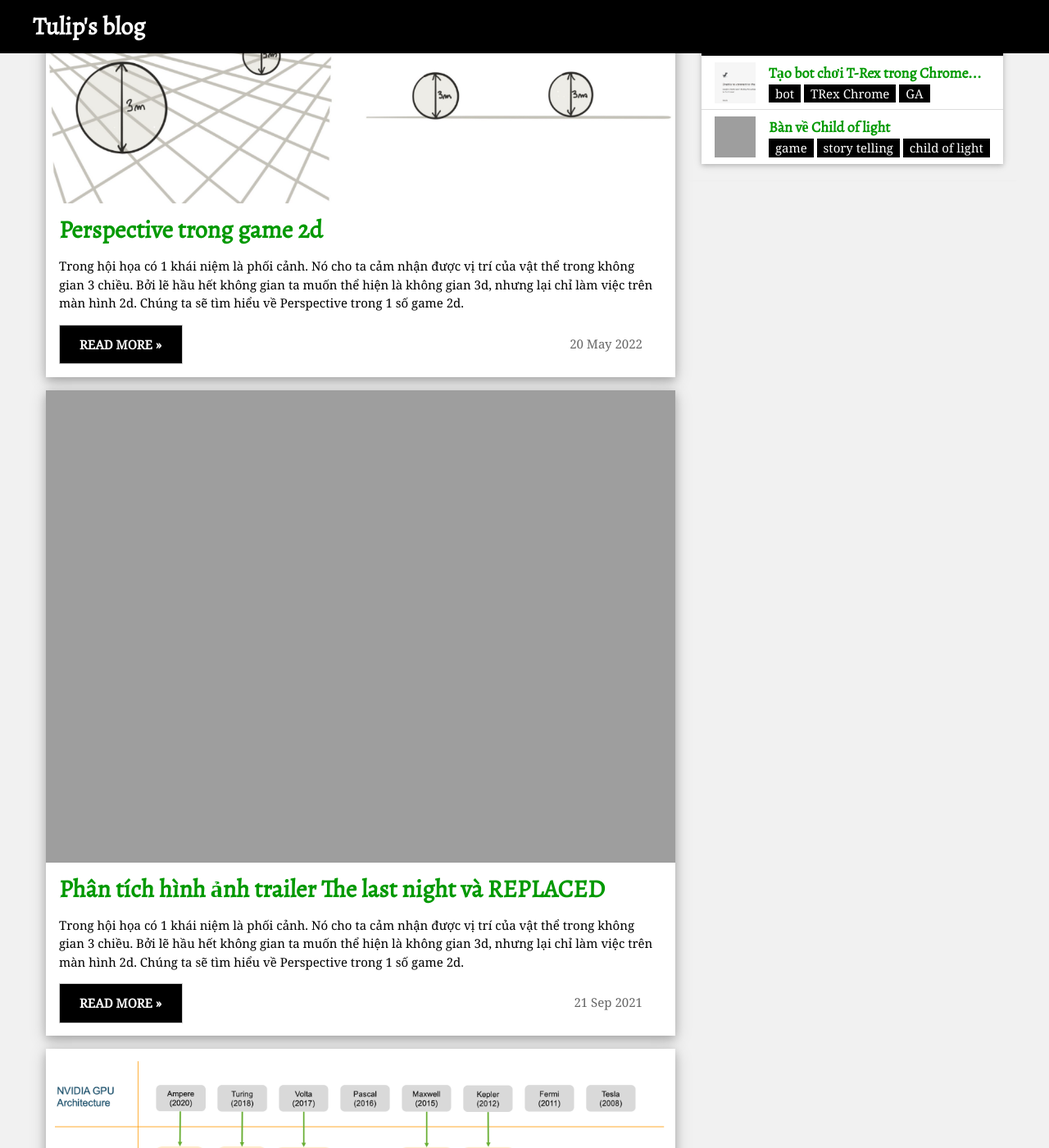
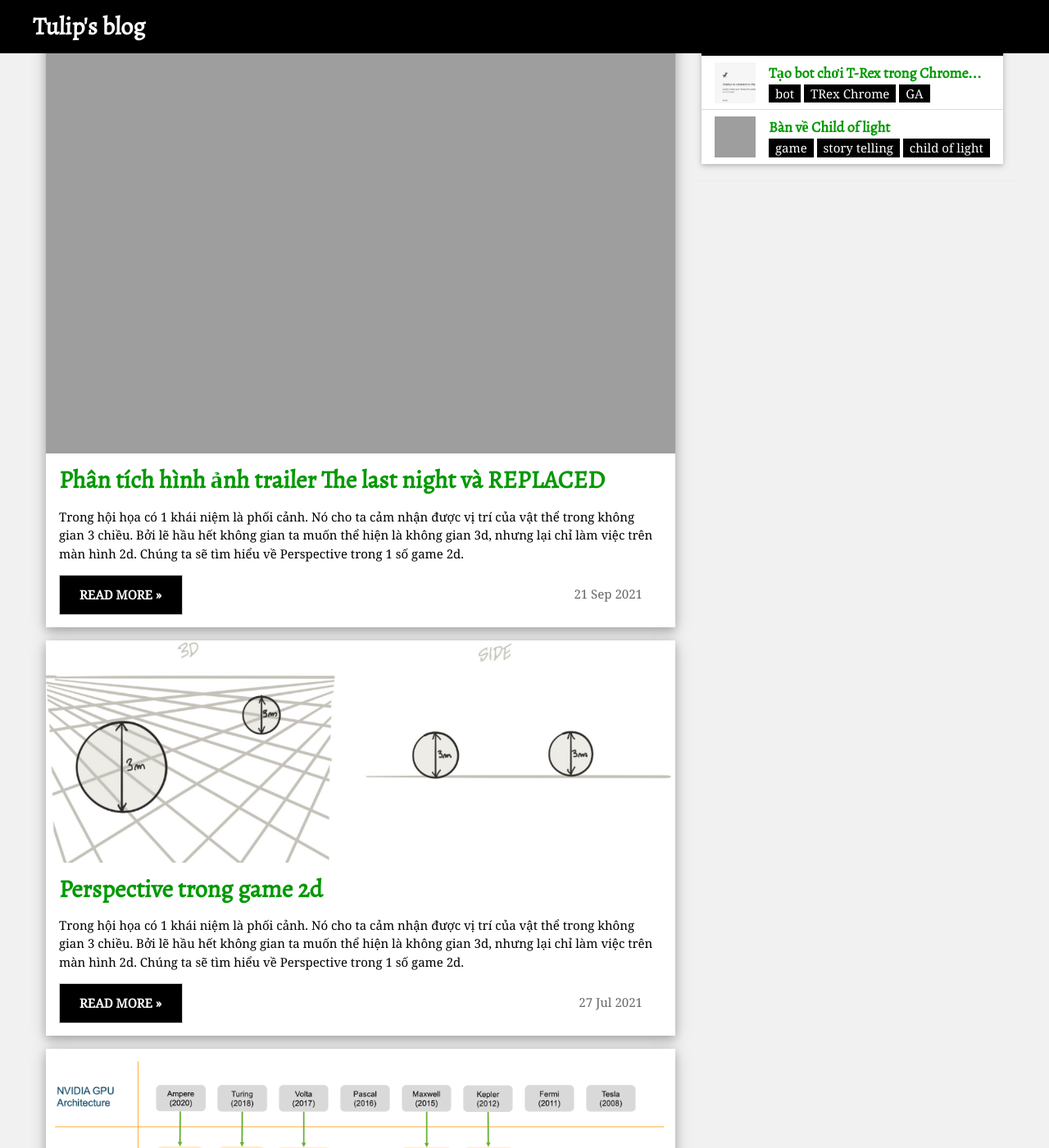
Before and after one commit to Tulip4attoo/Tulip4attoo.github.io, a Jekyll site: the page built from index.html, in a window 1280 px wide and 1400 px high, scrolled down 745 px. Shown: the whole window at 82% size. Built offline with Jekyll 4.4.1, drawn with Linux system fonts in a browser that asks for light colours; the list of posts is cut into pages by our own code.

Commit message:
fix date of perspective article

```diff
--- a/_posts/2022-05-20-Perspective-trong-game-2d.md
+++ b/_posts/2021-07-27-Perspective-trong-game-2d.md
@@ -1,7 +1,7 @@
 ---
 layout:                     post
 title:                      Perspective trong game 2d
-date:                       2022-05-20
+date:                       2021-07-27
 mathjax:                    true
 comments:                   true
 description:                Trong hội họa có 1 khái niệm là phối cảnh. Nó cho ta cảm nhận được vị trí của vật thể trong không gian 3 chiều. Bởi lẽ hầu hết không gian ta muốn thể hiện là không gian 3d, nhưng lại chỉ làm việc trên màn hình 2d. Chúng ta sẽ tìm hiểu về Perspective trong 1 số game 2d.
```
